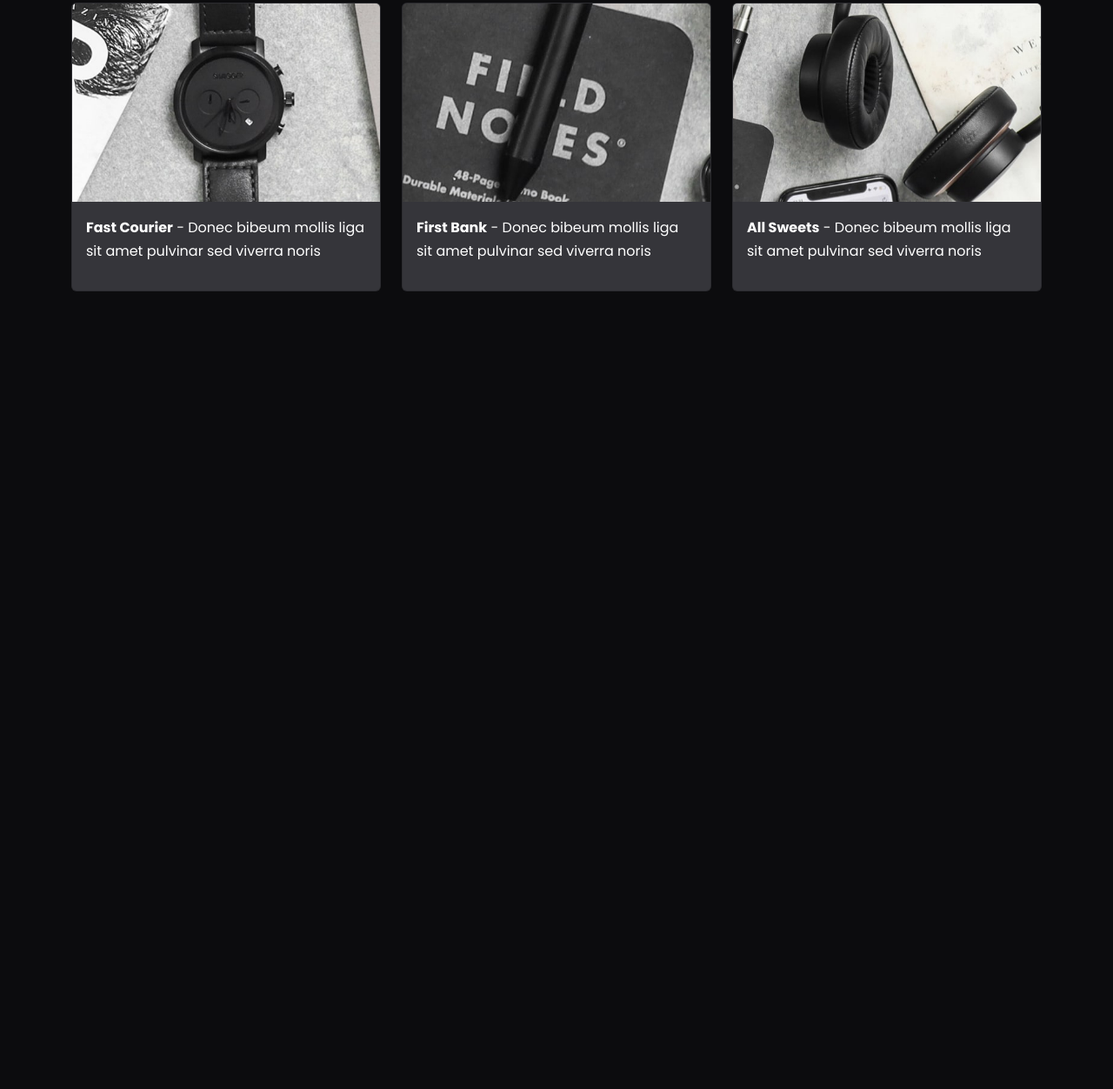
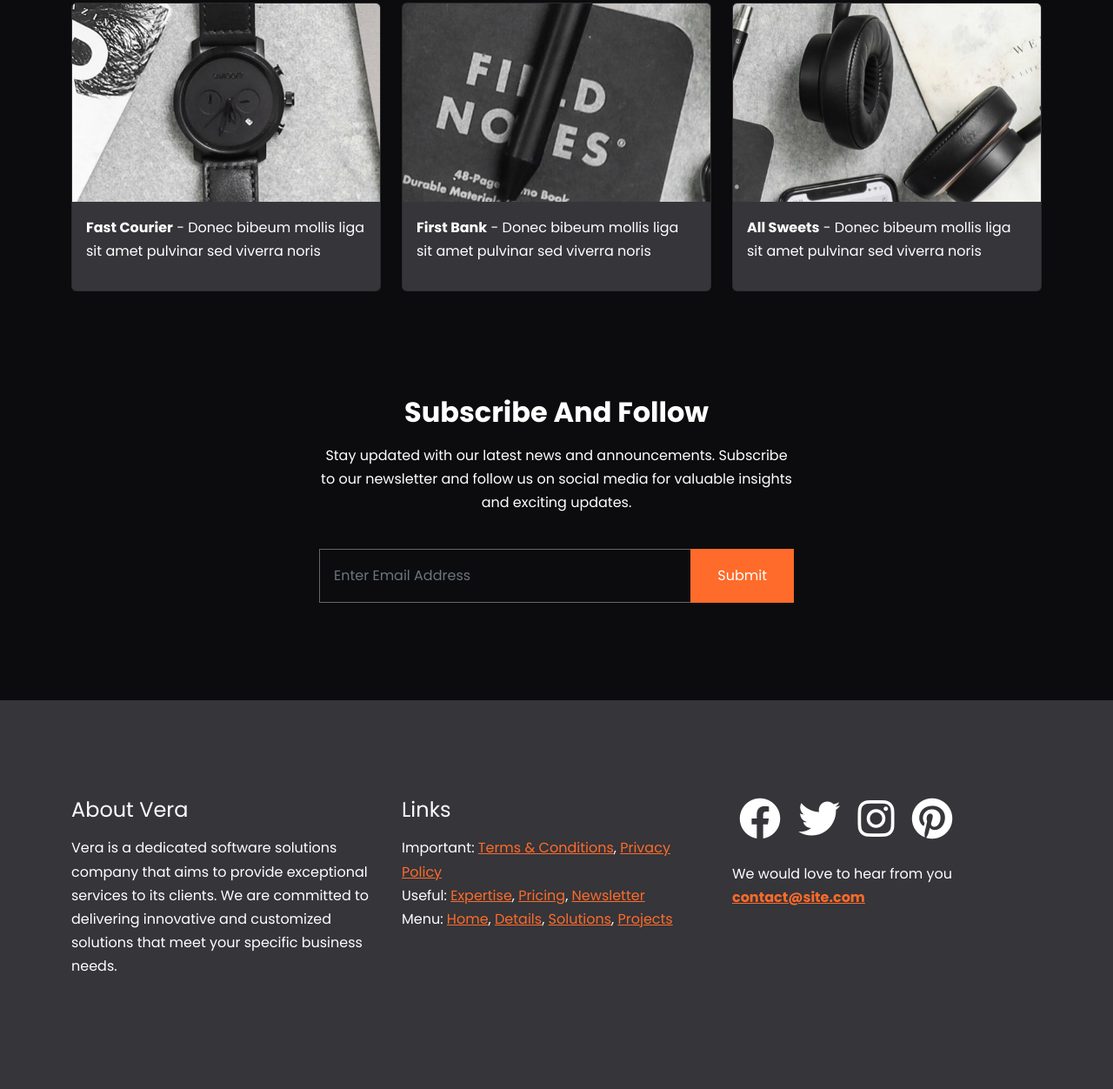
Before and after one commit to letStayFoolish/vera-website, a website: page index.html in a window 1280 px wide. Shown: the part 7178-8430 px from the top of the page at 87% size. Before the commit the page ends 7633 px from the top, so only its background shows below. Drawn offline with nearby package versions, Linux system fonts and the light colour scheme; files that its build step writes are made by us from their sources.

Commit message:
Newsletter Section & Footer

```diff
--- a/index.html
+++ b/index.html
@@ -826,37 +826,6 @@
       </div>
 
 <!--      Modal 2 -->
-      <div id="modal1" class="modal fade">
-        <div class="modal-dialog modal-lg mt-7">
-          <div class="modal-content bg-secondary p-5">
-            <div class="row">
-              <div class="col-md-6">
-                <img src="./images/project-1.jpg" alt="" class="img-fluid">
-              </div>
-              <div class="col-md-6">
-                <h3>Orkla Foods</h3>
-                <p>
-                  Aliquam at accumsan nibh. Praesent pretium ut tortor ac commodo.
-                  Integer semper quam at rutrum interdum. Mauris eu diam ac urna
-                  laoreet mollis et
-                </p>
-                <p>
-                  Praesent lacus tortor, facilisis non enim eu, luctus semper velit.
-                  Curabitur faucibus diam in lectus.
-                </p>
-                <a href="#details" class="btn btn-primary text-white">
-                  Details
-                </a>
-                <button data-bs-dismiss="modal" class="btn btn-light">
-                  Close
-                </button>
-              </div>
-            </div>
-          </div>
-        </div>
-      </div>
-
-<!--      Modal 3 -->
       <div id="modal2" class="modal fade">
         <div class="modal-dialog modal-lg mt-7">
           <div class="modal-content bg-secondary p-5">
@@ -865,7 +834,7 @@
                 <img src="./images/project-2.jpg" alt="" class="img-fluid">
               </div>
               <div class="col-md-6">
-                <h3>First Bank</h3>
+                <h3>Orkla Foods</h3>
                 <p>
                   Aliquam at accumsan nibh. Praesent pretium ut tortor ac commodo.
                   Integer semper quam at rutrum interdum. Mauris eu diam ac urna
@@ -896,7 +865,7 @@
                 <img src="./images/project-3.jpg" alt="" class="img-fluid">
               </div>
               <div class="col-md-6">
-                <h3>All Sweets</h3>
+                <h3>First Bank</h3>
                 <p>
                   Aliquam at accumsan nibh. Praesent pretium ut tortor ac commodo.
                   Integer semper quam at rutrum interdum. Mauris eu diam ac urna
@@ -927,7 +896,7 @@
                 <img src="./images/project-4.jpg" alt="" class="img-fluid">
               </div>
               <div class="col-md-6">
-                <h3>Fast Courier</h3>
+                <h3>All Sweets</h3>
                 <p>
                   Aliquam at accumsan nibh. Praesent pretium ut tortor ac commodo.
                   Integer semper quam at rutrum interdum. Mauris eu diam ac urna
@@ -958,7 +927,7 @@
                 <img src="./images/project-5.jpg" alt="" class="img-fluid">
               </div>
               <div class="col-md-6">
-                <h3>Lyra Market</h3>
+                <h3>Fast Courier</h3>
                 <p>
                   Aliquam at accumsan nibh. Praesent pretium ut tortor ac commodo.
                   Integer semper quam at rutrum interdum. Mauris eu diam ac urna
@@ -989,7 +958,7 @@
                 <img src="./images/project-6.jpg" alt="" class="img-fluid">
               </div>
               <div class="col-md-6">
-                <h3>Monday Stores</h3>
+                <h3>Lyra Market</h3>
                 <p>
                   Aliquam at accumsan nibh. Praesent pretium ut tortor ac commodo.
                   Integer semper quam at rutrum interdum. Mauris eu diam ac urna
@@ -1010,7 +979,93 @@
           </div>
         </div>
       </div>
-    </div>
+
+<!--      Newsletter -->
+      <section class="newsletter my-6" id="newsletter">
+        <div class="container">
+          <div class="row mb-4">
+            <div class="col-md-6 offset-md-3 d-flex flex-column align-items-center text-center">
+              <h2 class="fw-bold">
+                Subscribe And Follow
+              </h2>
+              <p>
+                Stay updated with our latest news and announcements. Subscribe to our
+                newsletter and follow us on social media for valuable insights and
+                exciting updates.
+              </p>
+            </div>
+          </div>
+          <div class="row">
+            <div class="col-md-6 offset-md-3 d-flex flex-column align-items-center text-center">
+              <div class="input-group mb-3">
+                <input type="email" placeholder="Enter Email Address" class="form-control">
+                <button type="button" class="btn btn-primary text-white rounded-0">
+                  Submit
+                </button>
+              </div>
+            </div>
+          </div>
+        </div>
+      </section>
+
+<!--      Footer -->
+      <footer class="footer bg-secondary py-6">
+        <div class="container">
+          <div class="row">
+            <div class="col-md-4 my-3">
+              <h6 class="pw-bold fs-4">
+                About Vera
+              </h6>
+              <p>
+                Vera is a dedicated software solutions company that aims to provide
+                exceptional services to its clients. We are committed to delivering
+                innovative and customized solutions that meet your specific business
+                needs.
+              </p>
+            </div>
+            <div class="col-md-4 my-3">
+              <h6 class="pw-bold fs-4">Links</h6>
+              <ul class="list-unstyled">
+                <li>
+                  Important: <a href="#">Terms & Conditions</a>,
+                  <a href="privacy.html">Privacy Policy</a>
+                </li>
+                <li>
+                  Useful: <a href="index.html#expertise">Expertise</a>,
+                  <a href="index.html#pricing">Pricing</a>,
+                  <a href="index.html#newsletter">Newsletter</a>
+                </li>
+                <li>
+                  Menu: <a href="index.html">Home</a>, <a href="index.html#details">Details</a>,
+                  <a href="index.html#solutions">Solutions</a>,
+                  <a href="index.html#projects">Projects</a>
+                </li>
+              </ul>
+            </div>
+            <div class="col-md-4 my-3">
+              <div class="mb-4">
+                <a href="#" class="text-decoration-none">
+                  <i class="fab fa-facebook fa-3x text-white mx-2"></i>
+                </a>
+                <a href="#" class="text-decoration-none">
+                  <i class="fab fa-twitter fa-3x text-white mx-2"></i>
+                </a>
+                <a href="#" class="text-decoration-none">
+                  <i class="fab fa-instagram fa-3x text-white mx-2"></i>
+                </a>
+                <a href="#" class="text-decoration-none">
+                  <i class="fab fa-pinterest fa-3x text-white mx-2"></i>
+                </a>
+              </div>
+              <p>
+                We would love to hear from you
+                <a href="mailto:contact@site.com"
+                ><strong>contact@site.com</strong></a>
+              </p>
+            </div>
+          </div>
+        </div>
+      </footer>
 
     <script src="js/replaceme.min.js"></script>
     <script src="js/bootstrap.bundle.min.js"></script>
```
